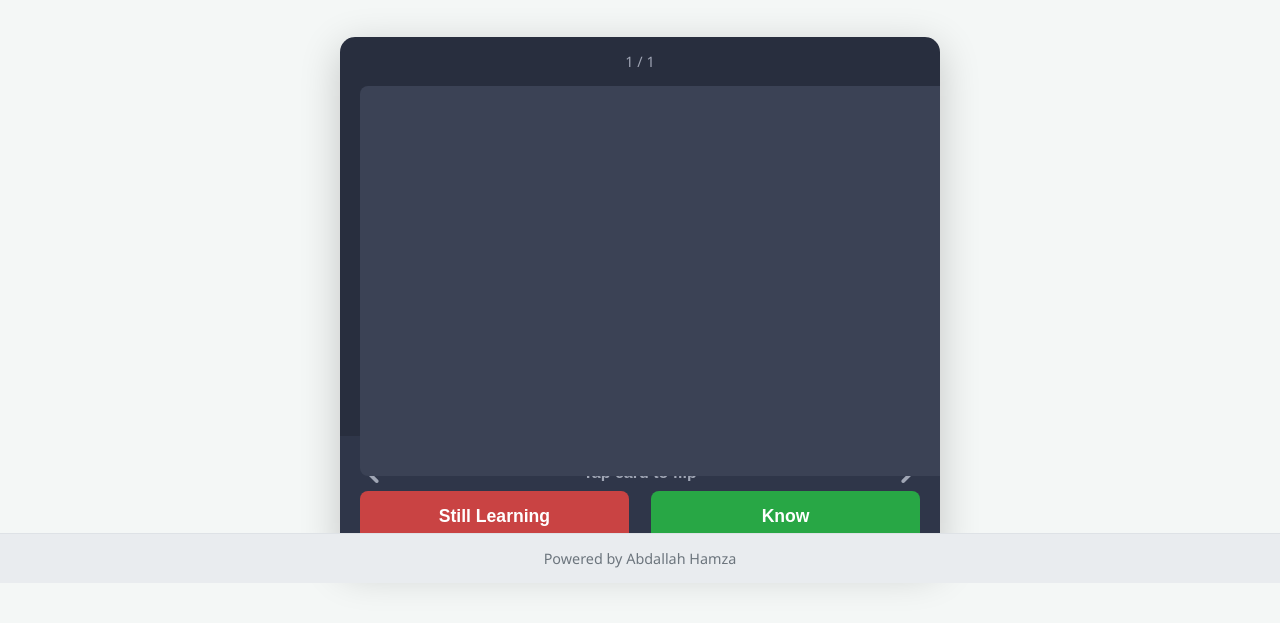
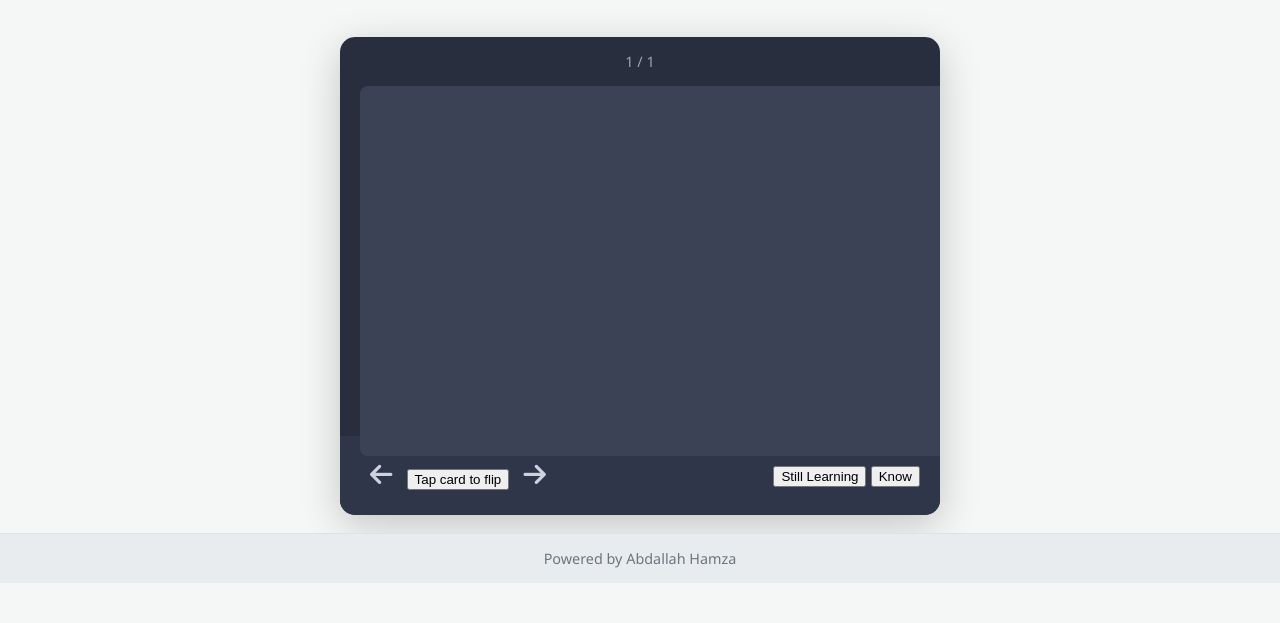
Before and after one commit to abdallah-7amza/medd, a website: page docs/flashcards.html in a window 1280 px wide. Shown: the part 217-840 px from the top of the page. Drawn offline with Linux system fonts and the light colour scheme.

Commit message:
Update flashcards.css

```diff
--- a/docs/css/flashcards.css
+++ b/docs/css/flashcards.css
@@ -1,20 +1,20 @@
-/* The new main container for the whole component */
+/* Main Component Container */
 .flashcard-master-container {
     max-width: 600px;
-    margin: 30px auto;
-    background-color: #282e3e; /* Dark background */
+    margin: 25px auto;
+    background-color: #282e3e;
     border-radius: 15px;
     box-shadow: 0 10px 40px rgba(0, 0, 0, 0.2);
-    overflow: hidden; /* Ensures children conform to border radius */
+    overflow: hidden;
 }
 
-/* Header with progress bar */
+/* Header */
 .flashcard-header {
     padding: 15px 20px;
     position: relative;
+    text-align: center;
 }
 .counter {
-    text-align: center;
     color: #a0a6b5;
     font-size: 0.9em;
     font-weight: 500;
@@ -25,16 +25,16 @@
     left: 0;
     height: 4px;
     background-color: var(--primary-color);
-    width: 0%; /* Will be updated by JS */
+    width: 0%;
     transition: width 0.3s ease;
 }
 
-/* 3D Scene and Card */
+/* Card Scene & Faces */
 .flashcard-scene {
     width: 100%;
-    height: 350px;
+    height: 350px; /* Base height for larger screens */
     perspective: 1500px;
-    padding: 0 20px;
+    padding: 0 20px 20px 20px; /* Add bottom padding */
     box-sizing: border-box;
 }
 .flashcard {
@@ -47,8 +47,6 @@
 .flashcard.is-flipped {
     transform: rotateY(180deg);
 }
-
-/* Front and Back Faces */
 .flashcard-face {
     position: absolute;
     width: 100%;
@@ -61,7 +59,7 @@
     color: #f0f2f5;
     font-size: 1.6em;
     text-align: center;
-    border-radius: 8px; /* Slightly smaller radius than master container */
+    border-radius: 8px;
     background-color: #3b4255;
     cursor: pointer;
 }
@@ -73,12 +71,10 @@
     overflow-y: auto;
 }
 
-/* Footer with controls */
+/* Footer & Controls */
 .flashcard-footer {
-    padding: 20px;
+    padding: 15px 20px;
     background-color: #2f3649;
-}
-#navigation-controls, #assessment-controls {
     display: flex;
     justify-content: space-between;
     align-items: center;
@@ -86,9 +82,10 @@
 .nav-arrow {
     background: none;
     border: none;
-    color: #a0a6b5;
-    font-size: 1.8em;
+    color: #ced2de;
+    font-size: 1.6em; /* Slightly smaller icon */
     cursor: pointer;
+    padding: 10px;
     transition: color 0.2s, transform 0.2s;
 }
 .nav-arrow:hover {
@@ -100,37 +97,19 @@
     cursor: not-allowed;
     transform: none;
 }
-.flip-text-button {
-    background: none;
-    border: none;
-    color: #a0a6b5;
-    font-size: 1em;
-    font-weight: 600;
-    cursor: pointer;
+.flip-icon {
+    font-size: 1.8em; /* Make the flip icon stand out */
 }
 
-/* Assessment buttons */
-.assessment-btn {
-    width: 48%;
-    padding: 15px;
-    border: none;
-    border-radius: 8px;
-    font-size: 1.1em;
-    font-weight: bold;
-    cursor: pointer;
-    transition: transform 0.2s;
+/* --- Responsive Design for Mobile --- */
+@media (max-width: 600px) {
+    .flashcard-scene {
+        height: 300px; /* Shorter card on small screens */
+    }
+    .flashcard-face {
+        font-size: 1.3em; /* Smaller text on card front */
+    }
+    .flashcard-back {
+        font-size: 1em; /* Smaller text on card back */
+    }
 }
-.assessment-btn:hover {
-    transform: scale(1.03);
-}
-.still-learning {
-    background-color: #c94343;
-    color: white;
-}
-.know {
-    background-color: #28a745;
-    color: white;
-}
-.hidden {
-    display: none;
-}
```
